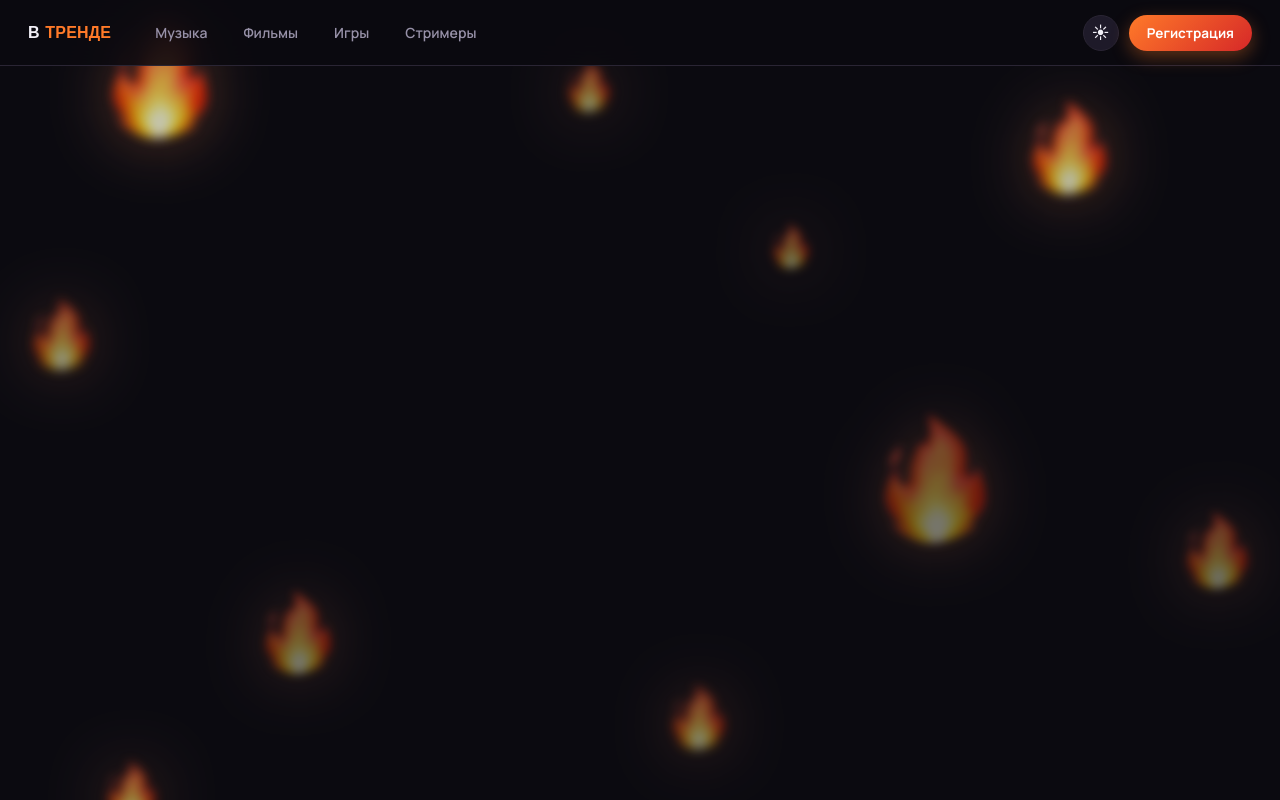
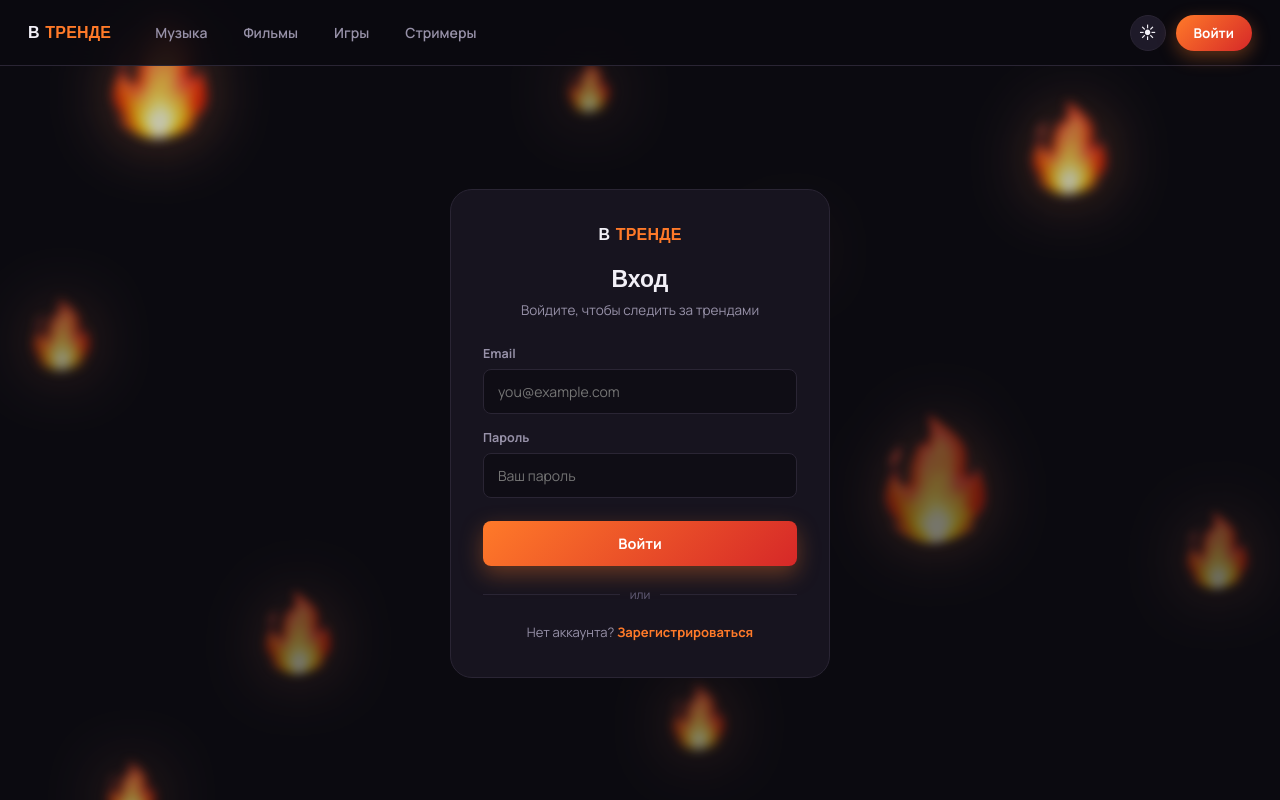
Before and after one commit to HorekProgrammer/V-Trende, a React (Vite) app in the folder frontend/: page /login in a window 1280 px wide. Built offline with nearby package versions, Linux system fonts and the light colour scheme; no server answers; a web font is replaced by a local one.

Commit message:
Add login page

```diff
--- a/frontend/src/App.jsx
+++ b/frontend/src/App.jsx
@@ -4,6 +4,7 @@ import HomePage from './pages/HomePage';
 import CategoryPage from './pages/CategoryPage';
 import DetailPage from './pages/DetailPage';
 import AuthPage from './pages/AuthPage';
+import LoginPage from './pages/LoginPage';
 import EmberBackground from './components/common/EmberBackground';
 
 function App() {
@@ -16,6 +17,7 @@ function App() {
         <Route path="/category/:name" element={<CategoryPage />} />
         <Route path="/trend/:id" element={<DetailPage />} />
         <Route path="/auth" element={<AuthPage />} />
+        <Route path="/login" element={<LoginPage />} />
       </Routes>
     </BrowserRouter>
   );
--- a/frontend/src/api/client.js
+++ b/frontend/src/api/client.js
@@ -41,7 +41,7 @@ export async function apiPost(path, data)
   const res = await fetch(`${BASE}${path}`, {
     method: 'POST',
     headers: { 'Content-Type': 'application/json' },
-    credentials: 'same-origin',
+    credentials: 'include',
     body: JSON.stringify(data),
   });
   if (!res.ok) throw await toApiError(res);
--- a/frontend/src/api/paths.js
+++ b/frontend/src/api/paths.js
@@ -13,3 +13,7 @@ export const trendPath = (id) => `/trends/${encodeURIComponent(id)}`;
 export const registerPath = () => '/auth/register';
 
 export const mePath = () => '/auth/me';
+
+export const loginPath = () => '/auth/login';
+
+export const logoutPath = () => '/auth/logout';
--- a/frontend/src/api/useAuth.js
+++ b/frontend/src/api/useAuth.js
@@ -1,12 +1,13 @@
 import { useState, useEffect } from 'react';
 import { apiGet } from './client';
+import { mePath } from './paths';
 
 export function useAuth() {
   const [isAuthenticated, setIsAuthenticated] = useState(false);
   const [loading, setLoading] = useState(true);
 
   useEffect(() => {
-    apiGet('/auth/me')
+    apiGet(mePath())
       .then(() => setIsAuthenticated(true))
       .catch(() => setIsAuthenticated(false))
       .finally(() => setLoading(false));
--- a/frontend/src/components/common/Header.jsx
+++ b/frontend/src/components/common/Header.jsx
@@ -1,17 +1,21 @@
 import { useState, useEffect } from 'react';
-import { Link, useLocation } from 'react-router-dom';
+import { Link, useLocation, useNavigate } from 'react-router-dom';
+import { useAuth } from '../../api/useAuth';
+import { apiPost } from '../../api/client';
+import { logoutPath } from '../../api/paths';
 import './Header.css';
 
 const CATEGORIES = [
-    {id: 'music', label: 'Музыка'},
-    {id: 'movies', label: 'Фильмы'},
-    {id: 'games', label: 'Игры'},
-    {id: 'streamers', label: 'Стримеры'},
+  { id: 'music', label: 'Музыка' },
+  { id: 'movies', label: 'Фильмы' },
+  { id: 'games', label: 'Игры' },
+  { id: 'streamers', label: 'Стримеры' },
 ];
 
-export default function Header()
-{
-    const  {pathname} = useLocation();
+export default function Header() {
+  const { pathname } = useLocation();
+  const navigate = useNavigate();
+  const { isAuthenticated, loading } = useAuth();
   const activeCategory = pathname.startsWith('/category/') ? pathname.split('/')[2] : null;
 
   const [theme, setTheme] = useState(() => localStorage.getItem('theme') || 'dark');
@@ -23,43 +27,64 @@ export default function Header()
 
   const toggleTheme = () => {
     const next = theme === 'dark' ? 'light' : 'dark';
-
     if (!document.startViewTransition) {
       setTheme(next);
       return;
     }
-
     document.startViewTransition(() => {
       document.documentElement.dataset.theme = next;
       setTheme(next);
     });
   };
 
+  const handleLogout = async () => {
+    try {
+      await apiPost(logoutPath(), {});
+    } catch (e) {
+
+    }
+
+    window.location.assign('/');
+  };
+
   return (
-        <header className='topbar'>
-            <Link to="/" className='logo'>
-                <div className='logo-word'>В <span>ТРЕНДЕ</span></div>
+    <header className="topbar">
+      <Link to="/" className="logo">
+        <div className="logo-word">В <span>ТРЕНДЕ</span></div>
       </Link>
 
-            <nav className='nav-spheres'>
+      <nav className="nav-spheres">
         {CATEGORIES.map((cat) => (
-                    <Link key={cat.id} to={`/category/${cat.id}`}
-                        className={`nav-item ${activeCategory === cat.id ? 'is-active' : ''}`} >
+          <Link
+            key={cat.id}
+            to={`/category/${cat.id}`}
+            className={`nav-item ${activeCategory === cat.id ? 'is-active' : ''}`}
+          >
             {cat.label}
           </Link>
         ))}
       </nav>
 
-            <div className='nav-right'>
+      <div className="nav-right">
         <button
           type="button"
-                    className='theme-toggle'
+          className="theme-toggle"
           onClick={toggleTheme}
           aria-label="Сменить тему"
         >
           {theme === 'dark' ? '\u2600\uFE0E' : '\u263E'}
         </button>
-                <Link to="/auth" className='btn-primary'>Регистрация</Link>
+
+
+        {!loading && (
+          isAuthenticated ? (
+            <button type="button" onClick={handleLogout} className="btn-primary">
+              Выйти
+            </button>
+          ) : (
+            <Link to="/login" className="btn-primary">Войти</Link>
+          )
+        )}
       </div>
     </header>
   );
--- a/frontend/src/pages/AuthPage.jsx
+++ b/frontend/src/pages/AuthPage.jsx
@@ -1,13 +1,12 @@
 import { useState, useEffect } from 'react';
-import { useNavigate } from 'react-router-dom';
 import { apiPost } from '../api/client';
 import AuthCard from '../components/auth/AuthCard';
 import FormField from '../components/auth/FormField';
+import { Link } from 'react-router-dom';
 import { validateEmail, validatePassword } from '../utils/validation';
 import './AuthPage.css';
 
 export default function AuthPage() {
-  const navigate = useNavigate();
   const [email, setEmail] = useState('');
   const [password, setPassword] = useState('');
   const [errors, setErrors] = useState({});
@@ -50,13 +49,12 @@ export default function AuthPage() {
         password: password,
       });
 
-      navigate('/');
+      window.location.assign('/');
     } catch (err) {
-      const message = err.message || 'Ошибка регистрации. Попробуйте позже.';
-      setServerError(message);
+      setServerError(err.message || 'Ошибка регистрации. Попробуйте позже.');
 
       if (err.fields) {
-        setErrors(err.fields);
+        setErrors({ email: '', password: '' });
       }
     } finally {
       setIsLoading(false);
@@ -67,7 +65,7 @@ export default function AuthPage() {
     <div className="auth-wrap">
       <AuthCard
         title="Создать аккаунт"
-        subtitle="Сохраняйте чарты и следите за трендами"
+        subtitle="Следите за трендами"
       >
         <form onSubmit={handleSubmit} noValidate>
           {serverError && (
@@ -104,7 +102,7 @@ export default function AuthPage() {
 
         <div className="auth-divider">или</div>
         <div className="auth-switch">
-          Уже есть аккаунт? <button type="button" className="auth-link">Войти</button>
+          Уже есть аккаунт? <Link to="/login" className="auth-link">Войти</Link>
         </div>
       </AuthCard>
     </div>
--- /dev/null
+++ b/frontend/src/pages/LoginPage.jsx
@@ -0,0 +1,71 @@
+import { useState, useEffect } from 'react';
+import { Link, useNavigate } from 'react-router-dom';
+import { apiPost } from '../api/client';
+import AuthCard from '../components/auth/AuthCard';
+import FormField from '../components/auth/FormField';
+import { loginPath } from '../api/paths';
+import './AuthPage.css';
+
+export default function LoginPage() {
+  const navigate = useNavigate();
+  const [email, setEmail] = useState('');
+  const [password, setPassword] = useState('');
+  const [serverError, setServerError] = useState('');
+  const [isLoading, setIsLoading] = useState(false);
+
+  useEffect(() => {
+    document.title = 'Вход • В-Тренде';
+  }, []);
+
+  const handleSubmit = async (e) => {
+    e.preventDefault();
+    setIsLoading(true);
+    setServerError('');
+    try {
+      await apiPost(loginPath(), { email: email.trim(), password });
+      window.location.assign('/');
+    } catch (err) {
+      setServerError(err.message || 'Неверный email или пароль');
+    } finally {
+      setIsLoading(false);
+    }
+  };
+
+  return (
+    <div className="auth-wrap">
+      <AuthCard title="Вход" subtitle="Войдите, чтобы следить за трендами">
+        <form onSubmit={handleSubmit} noValidate>
+          {serverError && <div className="auth-form-error">{serverError}</div>}
+
+          <FormField
+            id="login-email"
+            label="Email"
+            type="email"
+            placeholder="you@example.com"
+            autoComplete="email"
+            value={email}
+            onChange={(e) => setEmail(e.target.value)}
+          />
+          <FormField
+            id="login-pass"
+            label="Пароль"
+            type="password"
+            placeholder="Ваш пароль"
+            autoComplete="current-password"
+            value={password}
+            onChange={(e) => setPassword(e.target.value)}
+          />
+
+          <button className="auth-submit" type="submit" disabled={isLoading}>
+            {isLoading ? 'Входим...' : 'Войти'}
+          </button>
+        </form>
+
+        <div className="auth-divider">или</div>
+        <div className="auth-switch">
+          Нет аккаунта? <Link to="/auth" className="auth-link">Зарегистрироваться</Link>
+        </div>
+      </AuthCard>
+    </div>
+  );
+}
```
Also changed, not shown: 2 other files (tests, documents, lock files or other folders). Lines whose indentation alone changed are shown as unchanged.
